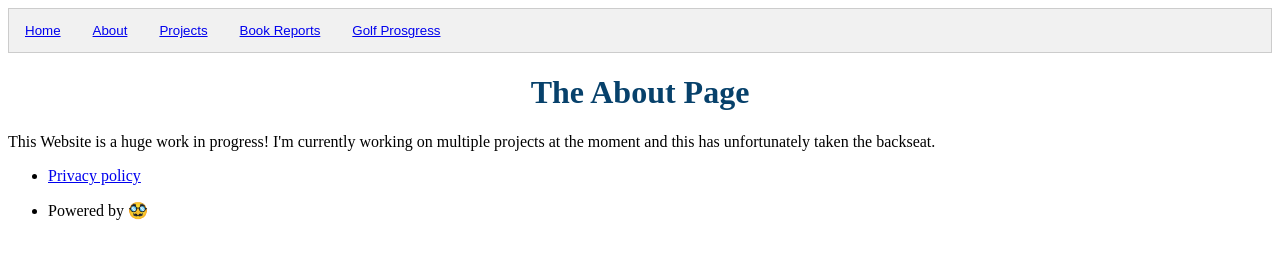
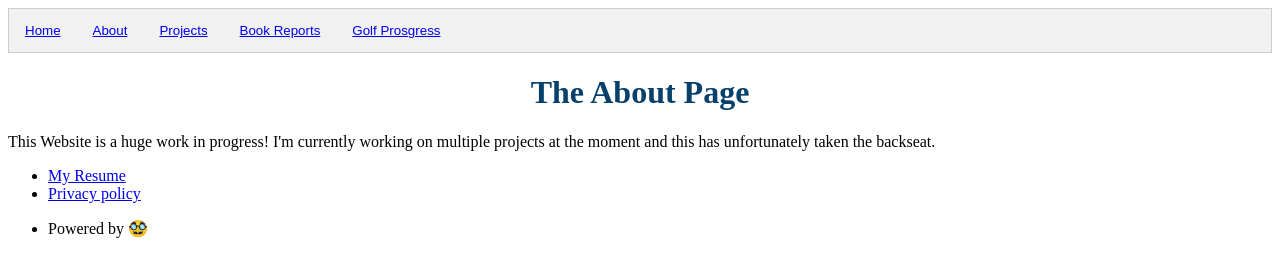
Before and after one commit to ClPhillips10/MyWebsite, a plain HTML site: page About.HTML in a window 1280 px wide. Drawn offline with Linux system fonts and the light colour scheme.

Commit message:
Added my resume to About page

```diff
--- a/About.HTML
+++ b/About.HTML
@@ -42,7 +42,8 @@
     <footer>
         <nav>
             <ul>
-                <li>
+                <li><a href="MyResume.pdf">My Resume</a></li>
+              <li>
                     <a href = "/"> Privacy policy</a>
                 </li>
                 <li>
```
Also changed, not shown: 1 other file.
